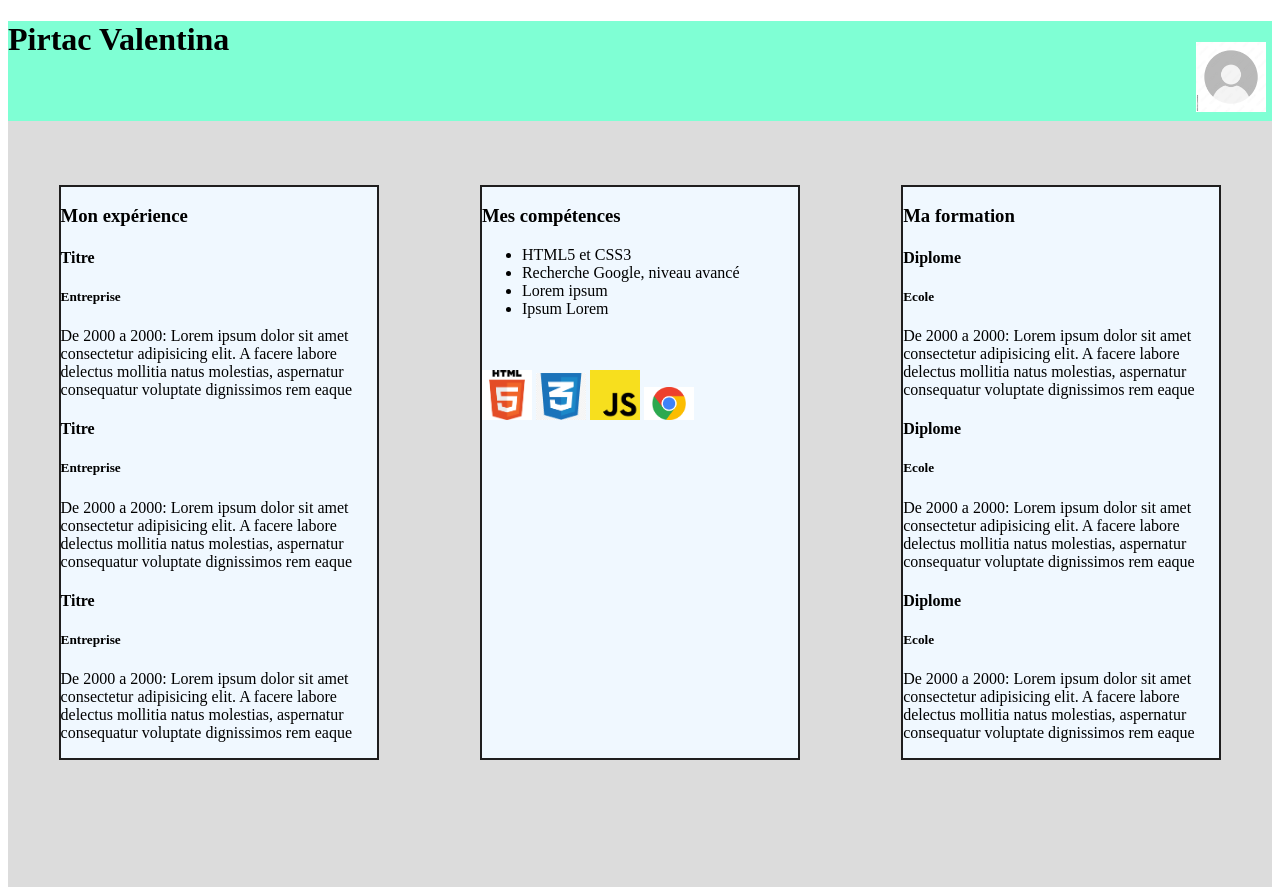
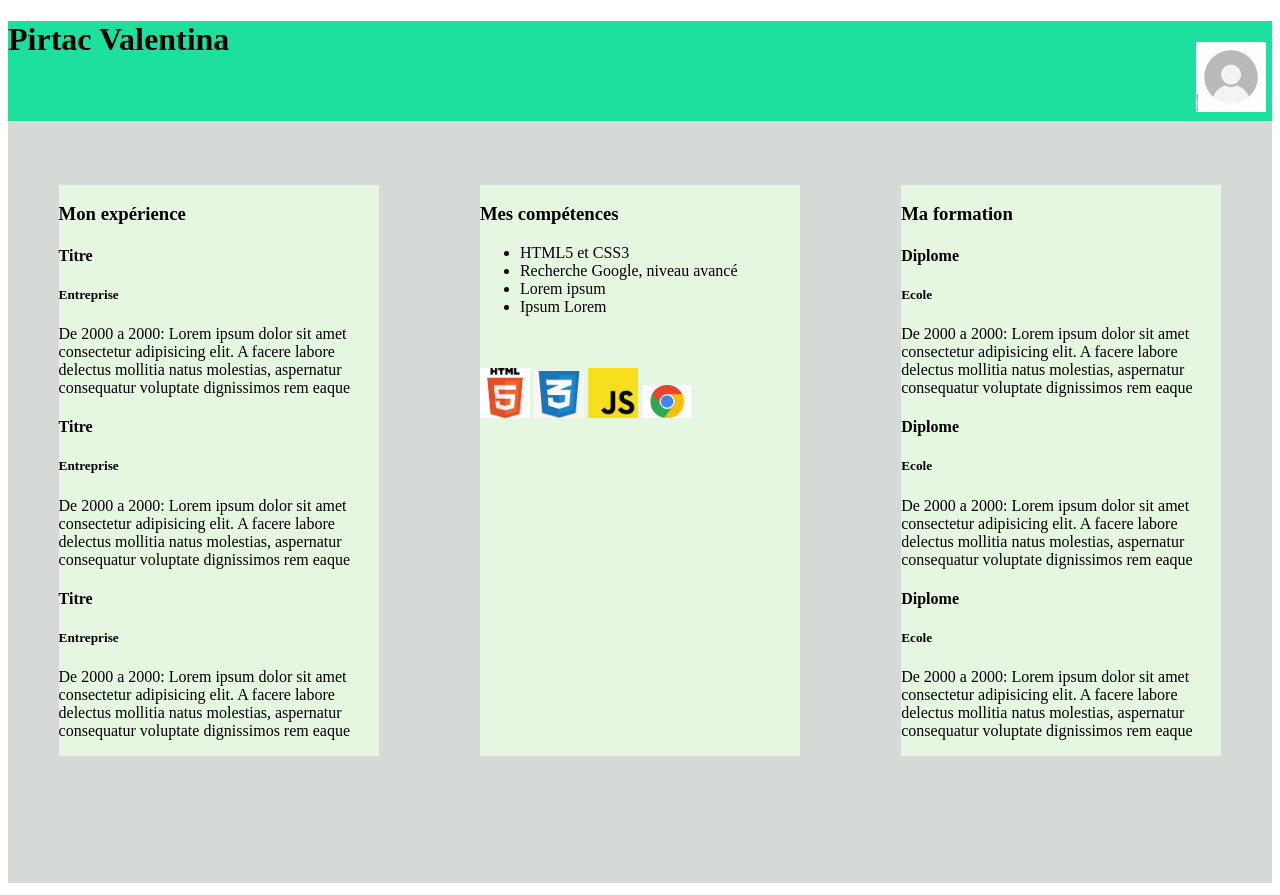
Before and after one commit to ValentinaPir/Nurserie-test, a plain HTML site: page HTML/CV/index.html in a window 1280 px wide. Drawn offline with Linux system fonts and the light colour scheme.

Commit message:
deuxieme comit

```diff
--- a/HTML/CSS/formulaire.css
+++ b/HTML/CSS/formulaire.css
@@ -1,4 +1,8 @@
 h1,h3 {
-    text-align: center;
+    text-align:center;
 
 }
+
+h1{
+    color: brown;
+}
--- a/HTML/CV/cv.css
+++ b/HTML/CV/cv.css
@@ -1,5 +1,5 @@
 header{
-    background-color:aquamarine;
+    background-color:rgb(29, 223, 158);
     height: 100px;
 }
 h1{
@@ -7,7 +7,7 @@ h1{
 }
 
 div{
-    background-color: gainsboro;
+    background-color: rgb(214, 218, 215);
     display: flex;
 }
 
@@ -17,8 +17,8 @@ div{
 }
 
 .sec1, .sec2, .sec3{
-    border: 2px solid rgb(31, 30, 30);
-    background-color: aliceblue;
+    border: 2px;
+    background-color: rgb(230, 247, 225);
     margin-top: 5%;
     margin-bottom: 10%;
     margin-left:4%;
```
